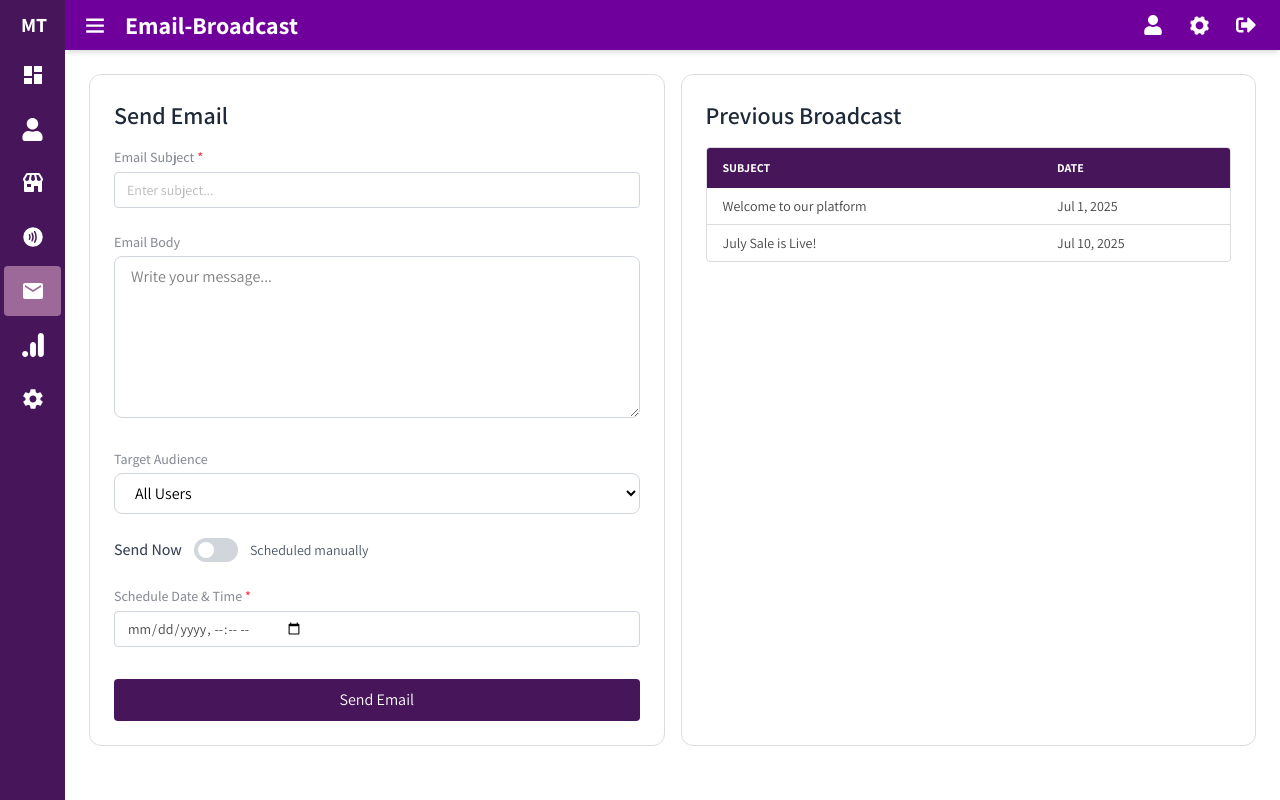
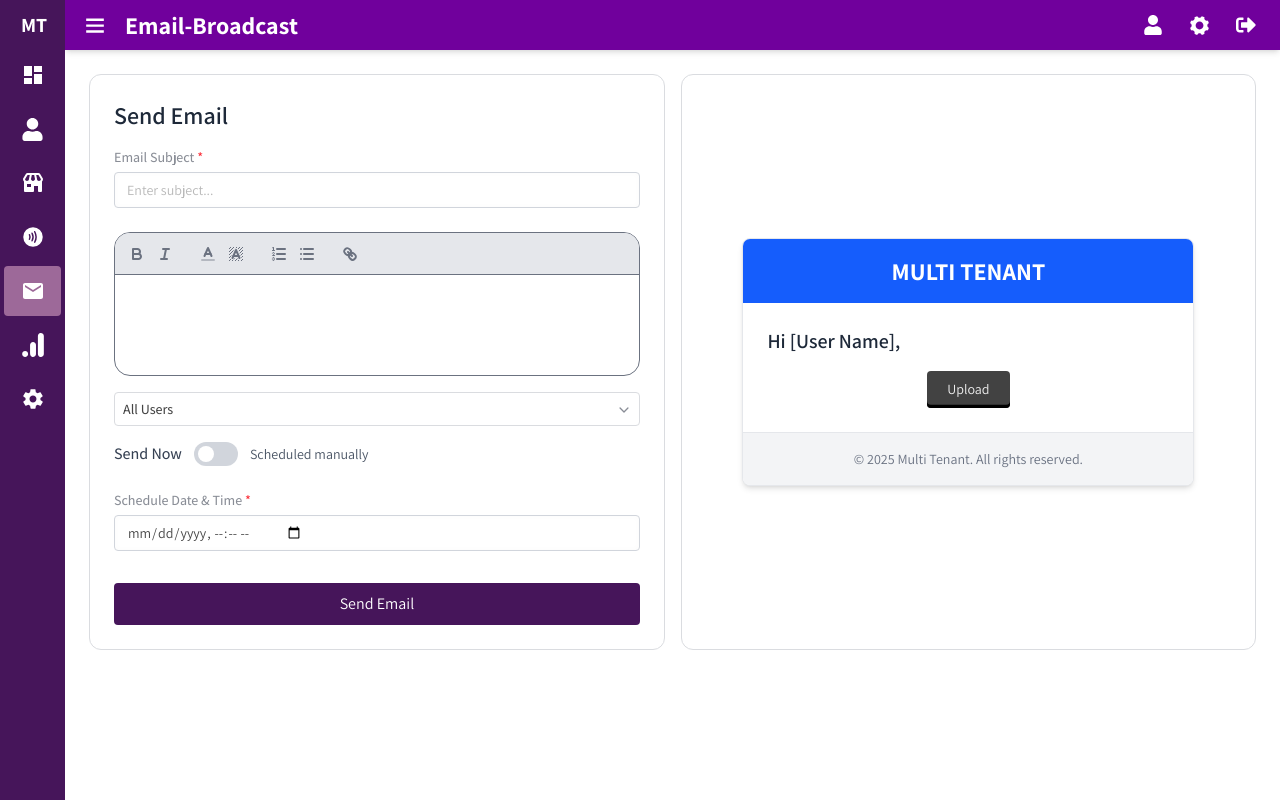
Before and after one commit to hanzalahsamana/Saas-Global-Admin-Panel, a Next.js app: page /email-broadcast in a window 1280 px wide. Built offline with nearby package versions, Linux system fonts and the light colour scheme; sample sign-in values are in the browser's storage.

Commit message:
show tooltip on sidebar and create email template

```diff
--- a/package.json
+++ b/package.json
@@ -15,12 +15,14 @@
     "icons": "^1.0.0",
     "next": "15.3.3",
     "postcss": "^8.5.6",
+    "quill": "^2.0.3",
     "react": "^19.0.0",
     "react-apexcharts": "^1.7.0",
     "react-datepicker": "^8.4.0",
     "react-dom": "^19.0.0",
     "react-icons": "^5.5.0",
     "react-toastify": "^11.0.5",
+    "react-tooltip": "^5.29.1",
     "rsuite": "^5.83.1",
     "yup": "^1.6.1"
   },
--- a/src/Components/Actions/DropDown.jsx
+++ b/src/Components/Actions/DropDown.jsx
@@ -8,13 +8,20 @@ export default function CustomDropdown({
   dropdownHeading,
   handleClick,
   position = "bottom end",
+  isIcon = true,
+  className = "",
+  buttonClass=""
 }) {
   return (
-    <div className="relative inline-block text-left h-full">
+    <div className={`inline-block text-left h-full ${className}`}>
       <Menu>
-        <MenuButton className="inline-flex cursor-pointer h-full transition-all duration-200 ease-linear hover:border-accentC items-center justify-between gap-x-6 border border-borderC min-w-[120px] px-2 rounded bg-white py-[6px] outline-none">
+        <MenuButton
+          className={`inline-flex cursor-pointer h-full transition-all duration-200 ease-linear hover:border-accentC items-center justify-between gap-x-6 border border-borderC min-w-[120px] px-2 rounded bg-white py-[6px] outline-none ${buttonClass}`}
+        >
           <div className="flex items-center gap-x-[2px]">
-            <CiFilter className="text-textC text-[17px] font-normal " />
+            {isIcon && (
+              <CiFilter className="text-textC text-[17px] font-normal " />
+            )}
             <p className="capitalize text-textC text-sm font-medium">
               {dropdownHeading}
             </p>
@@ -24,7 +31,7 @@ export default function CustomDropdown({
         <MenuItems
           anchor={position}
           transition
-          className="origin-top transition min-w-[120px] [--anchor-gap:8px] duration-200 ease-out data-closed:scale-95 data-closed:opacity-0 outline-none bg-white border border-borderC rounded-md shadow-md p-1"
+          className="origin-top transition w-(--button-width) min-w-[120px] [--anchor-gap:8px] duration-200 ease-out data-closed:scale-95 data-closed:opacity-0 outline-none bg-white border border-borderC rounded-md shadow-md p-1"
         >
           {dropdownData?.map((item, index) => {
             if (item.label.toLowerCase() === dropdownHeading.toLowerCase())
--- /dev/null
+++ b/src/Components/UI/emailTemplate.jsx
@@ -0,0 +1,39 @@
+"use client";
+
+import Button from "../Actions/Button";
+
+export default function EmailTemplate({
+  subject = "Welcome to Multi Tenant",
+  message = "Thank you for joining us!",
+  footerText = "© 2025 Multi Tenant. All rights reserved.",
+  action,
+  actionLabel,
+}) {
+  return (
+    <div className=" max-w-[500px] w-full p-6 flex justify-center items-center">
+      <div className="max-w-xl w-full bg-white shadow-md rounded-lg overflow-hidden border border-gray-200">
+        <div className="bg-blue-600 p-4 text-white text-center text-2xl font-bold">
+          MULTI TENANT
+        </div>
+
+        <div className="p-6">
+          <h2 className="text-xl font-semibold text-gray-800 mb-4">
+            Hi [User Name],
+          </h2>
+          {/* <p className="text-gray-700 leading-relaxed whitespace-pre-line">{message}</p> */}
+          <div dangerouslySetInnerHTML={{ __html: message }} />
+          {action && (
+            <div className="flex justify-center mt-2">
+              {" "}
+              <Button variant="black" label={actionLabel} />
+            </div>
+          )}
+        </div>
+
+        <div className="bg-gray-100 text-gray-500 text-center text-sm py-4 border-t border-gray-200">
+          {footerText}
+        </div>
+      </div>
+    </div>
+  );
+}
--- /dev/null
+++ b/src/Components/UI/textEditor.jsx
@@ -0,0 +1,93 @@
+"use client";
+
+import React, { useEffect, useRef, useState } from "react";
+import dynamic from "next/dynamic";
+
+const Quill = dynamic(() => import("quill"), {
+  ssr: false,
+  loading: () => <p>Loading editor...</p>,
+});
+
+const TextEditor = ({ editorContent, setEditorContent, label, className }) => {
+  const editorRef = useRef(null);
+  const quillRef = useRef(null);
+  const [isClient, setIsClient] = useState(false);
+
+  useEffect(() => {
+    setIsClient(true); // Ensures we're on the client
+  }, []);
+
+  useEffect(() => {
+    if (!isClient || !editorRef.current) return;
+
+    import("quill").then(({ default: Quill }) => {
+      quillRef.current = new Quill(editorRef.current, {
+        theme: "snow",
+        modules: {
+          toolbar: [
+            // [{ size: ["small", false, "large", "huge"] }],
+            ["bold", "italic"],
+            [{ color: [] }, { background: [] }],
+            // [{ align: [] }],
+            [{ list: "ordered" }, { list: "bullet" }],
+            ["link"],
+            // ["clean"],
+          ],
+        },
+      });
+
+      const quill = quillRef.current;
+
+      if (editorContent) {
+        quill.root.innerHTML = editorContent;
+      }
+
+      quill.on("text-change", () => {
+        let content = quill.root.innerHTML;
+        // const plainText = quill.getText().trim();
+
+        // if (plainText === "") {
+        //     content = '';
+        // }
+
+        // if (content !== editorContent) {
+        setEditorContent(content);
+        // }
+      });
+    });
+
+    return () => {
+      if (quillRef.current) {
+        quillRef.current.off("text-change");
+        quillRef.current = null;
+      }
+    };
+  }, [isClient]);
+
+  useEffect(() => {
+    if (quillRef.current && editorContent !== quillRef.current.root.innerHTML) {
+      quillRef.current.root.innerHTML = editorContent;
+    }
+    console.log(editorContent, "🦍🦍🦍");
+  }, [editorContent]);
+
+  return (
+    <div className="">
+      {label && (
+        <label className="text-[14px] font-medium text-textC mb-1 block">
+          {label}
+        </label>
+      )}
+      <div
+        className={`w-full !border-[1px] !border-[#6b7280] ${className} rounded-2xl overflow-hidden`}
+      >
+        <div
+          ref={editorRef}
+          className="max-h-[150px] min-h-[100px] overflow-auto !border-none "
+        ></div>
+      </div>
+    </div>
+  );
+};
+
+export default TextEditor;
--- a/src/Styles/globals.css
+++ b/src/Styles/globals.css
@@ -1,4 +1,5 @@
 @import "tailwindcss";
+
 
 body {
   color: var(--foreground);
@@ -194,6 +195,26 @@ body {
   -moz-appearance: textfield;
   /* Firefox */
 }
-.react-datepicker-wrapper{
+
+.react-datepicker-wrapper {
   width: 100%;
 }
+
+/* text editor styling  */
+.ql-toolbar.ql-snow {
+  border: none !important;
+  border-bottom: 1px solid #6b7280 !important;
+  background-color: #e5e7eb !important;
+}
+
+.ql-toolbar .ql-stroke {
+  stroke: #6b7280 !important;
+}
+
+.ql-toolbar .ql-fill {
+  fill: #6b7280 !important;
+}
+
+.ql-toolbar .ql-picker-label {
+  color: #6b7280 !important;
+}
--- a/src/Utils/Validations/emailValidation.js
+++ b/src/Utils/Validations/emailValidation.js
@@ -1,9 +1,17 @@
 import * as Yup from "yup";
 
+
+const allowedAudiences = [
+    "All Users",
+    "Premium Users",
+    "Inactive Users (30 days)"
+];
 export const emailValidationSchema = Yup.object({
     subject: Yup.string().required("Subject is required"),
     body: Yup.string().required("Email body is required"),
-    audience: Yup.string().required("Audience is required"),
+    audience: Yup.string()
+        .oneOf(allowedAudiences, "Invalid audience selected")
+        .required("Audience is required"),
     scheduledAt: Yup.string().when("scheduleNow", {
         is: false,
         then: Yup.string().required("Scheduled date & time is required"),
--- a/src/app/email-broadcast/page.jsx
+++ b/src/app/email-broadcast/page.jsx
@@ -2,15 +2,50 @@
 import ProtectedRoute from "@/AuthenticRouting/ProtectedRoutes";
 import React, { useState } from "react";
 import FormInput from "@/Components/Forms/FormInput";
-import FormTextArea from "@/Components/Forms/FormTextArea";
-import FormDropdown from "@/Components/Forms/FormDropdown";
 import FormikForm from "@/Components/Forms/Form";
 import ToggleSwitch from "@/Components/Actions/ToggleSwitch";
-import Table from "@/Components/Tables/Table";
 import { emailValidationSchema } from "@/Utils/Validations/emailValidation";
+import { useField, useFormikContext } from "formik";
+import CustomDropdown from "@/Components/Actions/DropDown";
+import EmailTemplate from "@/Components/UI/emailTemplate";
+import TextEditor from "@/Components/UI/textEditor";
+
+const AudienceDropdown = () => {
+  const { setFieldValue, values } = useFormikContext();
+  const [field, meta] = useField("audience");
+
+  const options = [
+    { label: "All Users", value: "All Users" },
+    { label: "Premium Users", value: "Premium Users" },
+    { label: "Inactive Users (30 days)", value: "Inactive Users (30 days)" },
+  ];
+
+  const handleAudienceSelect = (value) => {
+    setFieldValue("audience", value);
+  };
+
+  return (
+    <div className="my-4">
+      <CustomDropdown
+        dropdownData={options}
+        dropdownHeading={values.audience || "Select Audience"}
+        handleClick={handleAudienceSelect}
+        isIcon={false}
+        className="w-full"
+        buttonClass="w-full"
+      />
+      {meta.error && (
+        <div className="text-red-500 text-[13px] mt-2">{meta.error}</div>
+      )}
+    </div>
+  );
+};
 
 const EmailBroadcast = () => {
   const [scheduleNow, setScheduleNow] = useState(false);
+  const [editorContent, setEditorContent] = useState("");
+
+  console.log("editorContent", editorContent);
 
   const initialValues = {
     subject: "",
@@ -24,12 +59,6 @@ const EmailBroadcast = () => {
     const finalPayload = { ...values, scheduleNow };
     console.log("Broadcasting Email →", finalPayload);
   };
-
-  const audienceOptions = [
-    { label: "All Users", value: "All Users" },
-    { label: "Premium Users", value: "Premium Users" },
-    { label: "Inactive Users (30 days)", value: "Inactive Users" },
-  ];
 
   return (
     <div className="p-6">
@@ -50,18 +79,11 @@ const EmailBroadcast = () => {
               placeholder="Enter subject..."
               layout="label"
             />
-            <FormTextArea
-              name="body"
-              label="Email Body"
-              placeholder="Write your message..."
-              rows={6}
+            <TextEditor
+              editorContent={editorContent}
+              setEditorContent={setEditorContent}
             />
-            <FormDropdown
-              name="audience"
-              label="Target Audience"
-              layout="label"
-              options={audienceOptions}
-            />
+            <AudienceDropdown />
             <div className="flex items-center gap-3 mb-6">
               <ToggleSwitch
                 label="Send Now"
@@ -84,16 +106,11 @@ const EmailBroadcast = () => {
             )}
           </FormikForm>
         </div>
-        <div className="w-[50%] p-6 border border-(--borderC) rounded-xl">
-          <h2 className="text-2xl w-full font-semibold mb-4 text-gray-800">
-            Previous Broadcast
-          </h2>
-          <Table
-            columns={["subject", "date"]}
-            data={[
-              { subject: "Welcome to our platform", date: "Jul 1, 2025" },
-              { subject: "July Sale is Live!", date: "Jul 10, 2025" },
-            ]}
+        <div className="w-[50%] border border-(--borderC) rounded-xl flex justify-center">
+          <EmailTemplate
+            action={true}
+            actionLabel={"Upload"}
+            message={editorContent}
           />
         </div>
       </div>
```
Also changed, not shown: src/Components/Layout/Sidebar/Sidebar.jsx (+11 -23 lines), src/app/layout.js (+6 -1 lines), 1 other file (tests, documents, lock files or other folders).
